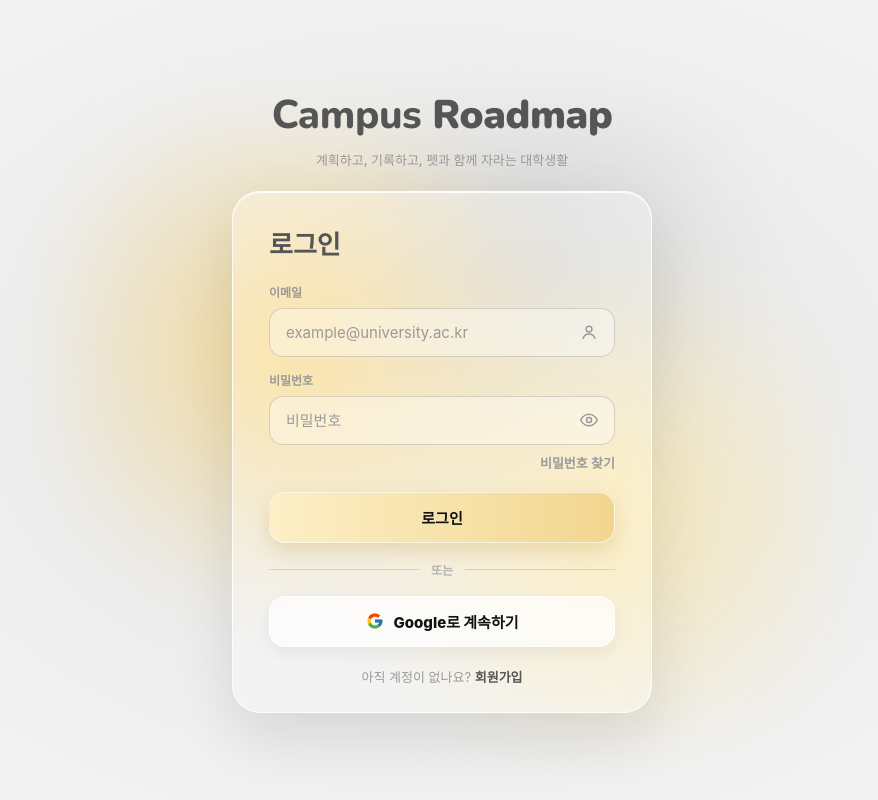
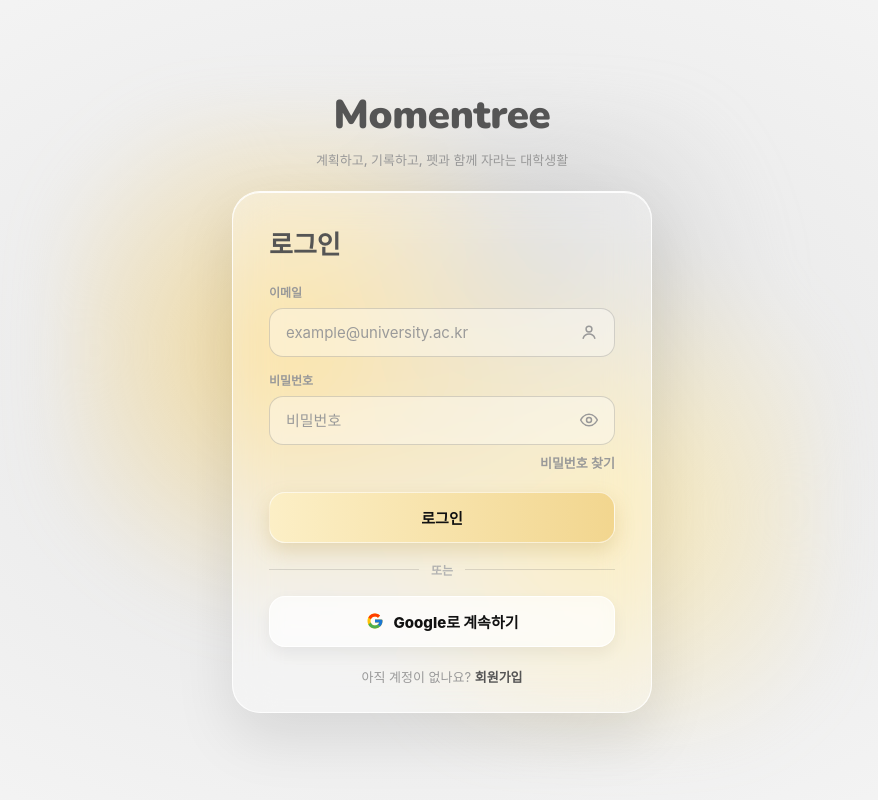
Before and after one commit to 2026ENDPoinT/team14, a React (Vite) app in the folder frontend/: page /login in a window 1280 px wide. Shown: the whole page, without its empty margins (198-1076 px from the left). Built offline with nearby package versions, Linux system fonts and the light colour scheme; no server answers.

Commit message:
feat: 로그인 화면 서비스 이름을 Momentree로 변경
Co-Authored-By: Claude Opus 5.5 <noreply@anthropic.com>

```diff
--- a/frontend/src/pages/LoginPage.jsx
+++ b/frontend/src/pages/LoginPage.jsx
@@ -147,9 +147,9 @@ export default function LoginPage() {
   return (
     <div className="diary-page lg-page">
       <main className="lg-main">
-        {/* 서비스 이름 ([미확정] Campus Roadmap은 가칭) */}
+        {/* 서비스 이름 (Momentree) */}
         <header className="lg-brand">
-          <p className="lg-name">Campus <strong>Roadmap</strong></p>
+          <p className="lg-name"><strong>Momentree</strong></p>
           <p className="lg-tagline">계획하고, 기록하고, 펫과 함께 자라는 대학생활</p>
         </header>
 
```
